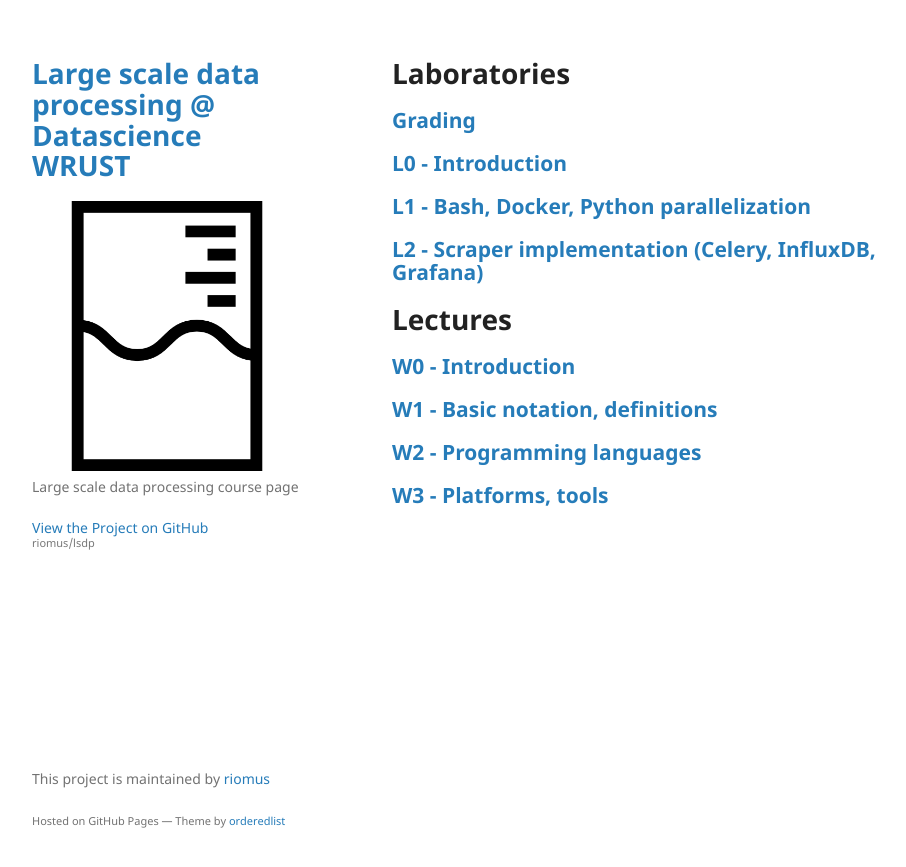
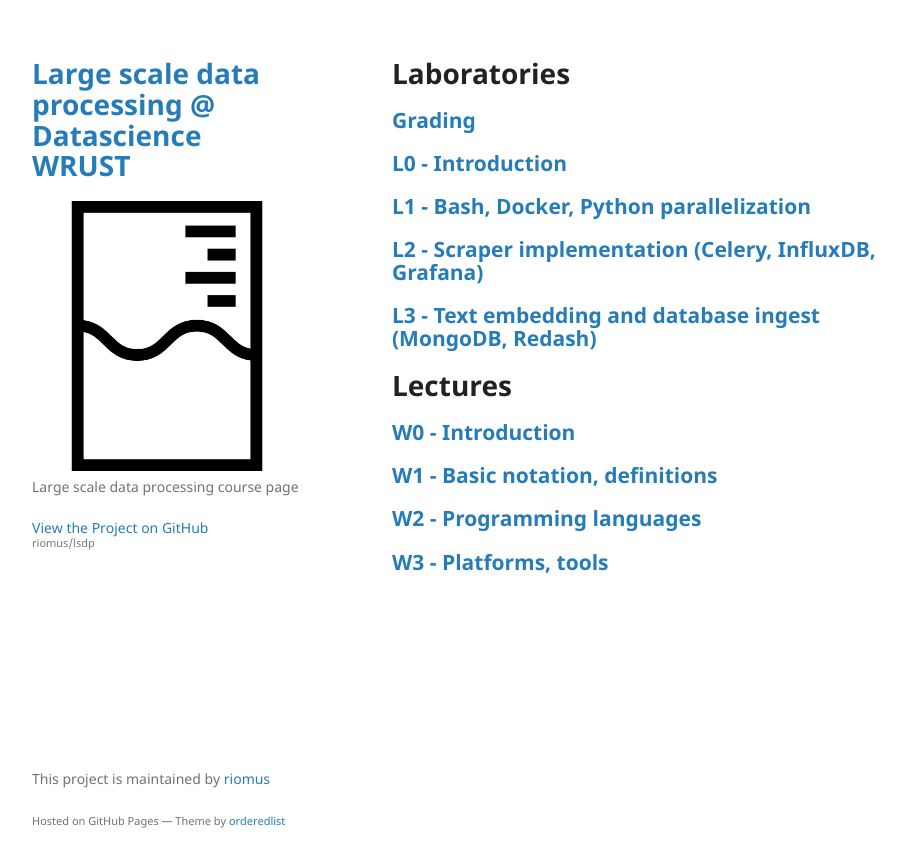
Before and after one commit to riomus/lsdp, a Jekyll site: the page built from index.md, in a window 1280 px wide. Shown: the top 867 px of the page, without its empty margins (178-1084 px from the left). Built offline with Jekyll 4.4.1, drawn with Linux system fonts in a browser that asks for light colours; our own code applies the rules of GitHub Pages for plain Markdown files.

Commit message:
Add lab list 3

```diff
--- a/index.md
+++ b/index.md
@@ -8,6 +8,8 @@ layout: default
 ## [L0 - Introduction](/static/L0.pdf)
 ## [L1 - Bash, Docker, Python parallelization](https://github.com/Large-scale-data-processing/l1-2019-base)
 ## [L2 - Scraper implementation (Celery, InfluxDB, Grafana)](https://github.com/Large-scale-data-processing/l2-2019-base)
+## [L3 - Text embedding and database ingest (MongoDB, Redash)](https://github.com/Large-scale-data-processing/l3-2019-base)
+
 
 # Lectures
 ## [W0 - Introduction](/static/W0.pdf)
```
